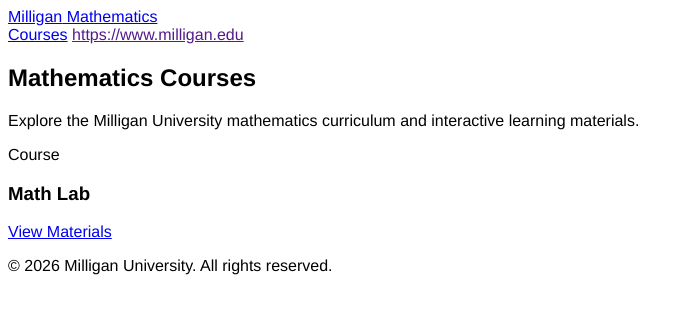
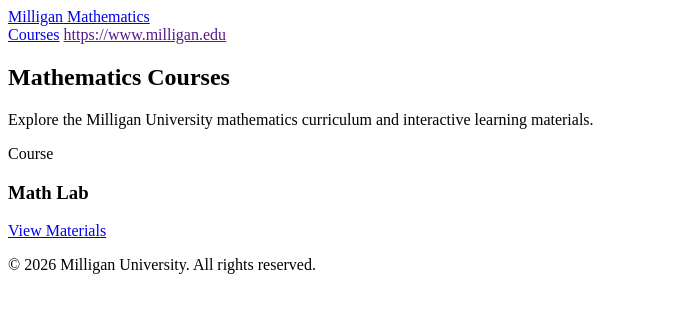
Before and after one commit to milligan-mathematics/courses, a Jekyll site: the page built from index.md, in a window 1280 px wide. Shown: the top 314 px of the page, without its empty margins (0-690 px from the left). Built offline with Jekyll 4.4.1, drawn with Linux system fonts in a browser that asks for light colours.

Commit message:
Cleanup: Remove legacy styles from head_custom.html

```diff
--- a/_includes/head_custom.html
+++ b/_includes/head_custom.html
@@ -1,34 +1,2 @@
-<!-- Custom Head -->
-<style>
-  :root {
-    --jtd-brand-color: #F36E24;
-    --jtd-link-color: #F36E24;
-  }
-
-  /* Applying font family to the theme's core variables if possible,
-     otherwise direct override */
-  body,
-  h1,
-  h2,
-  h3,
-  h4,
-  h5,
-  h6,
-  .site-title,
-  .nav-list-link {
-    font-family: "Franklin Gothic Medium", "Arial Narrow", Arial, sans-serif !important;
-  }
-
-  /* Specific color overrides for elements that might not use the variables */
-  .site-title {
-    color: #F36E24 !important;
-  }
-
-  .btn-primary {
-    background-color: #F36E24 !important;
-    border-color: #F36E24 !important;
-  }
-</style>
-
 <!-- MathJax -->
 <script src="https://cdn.mathjax.org/mathjax/latest/MathJax.js?config=TeX-MML-AM_CHTML"></script>
```
